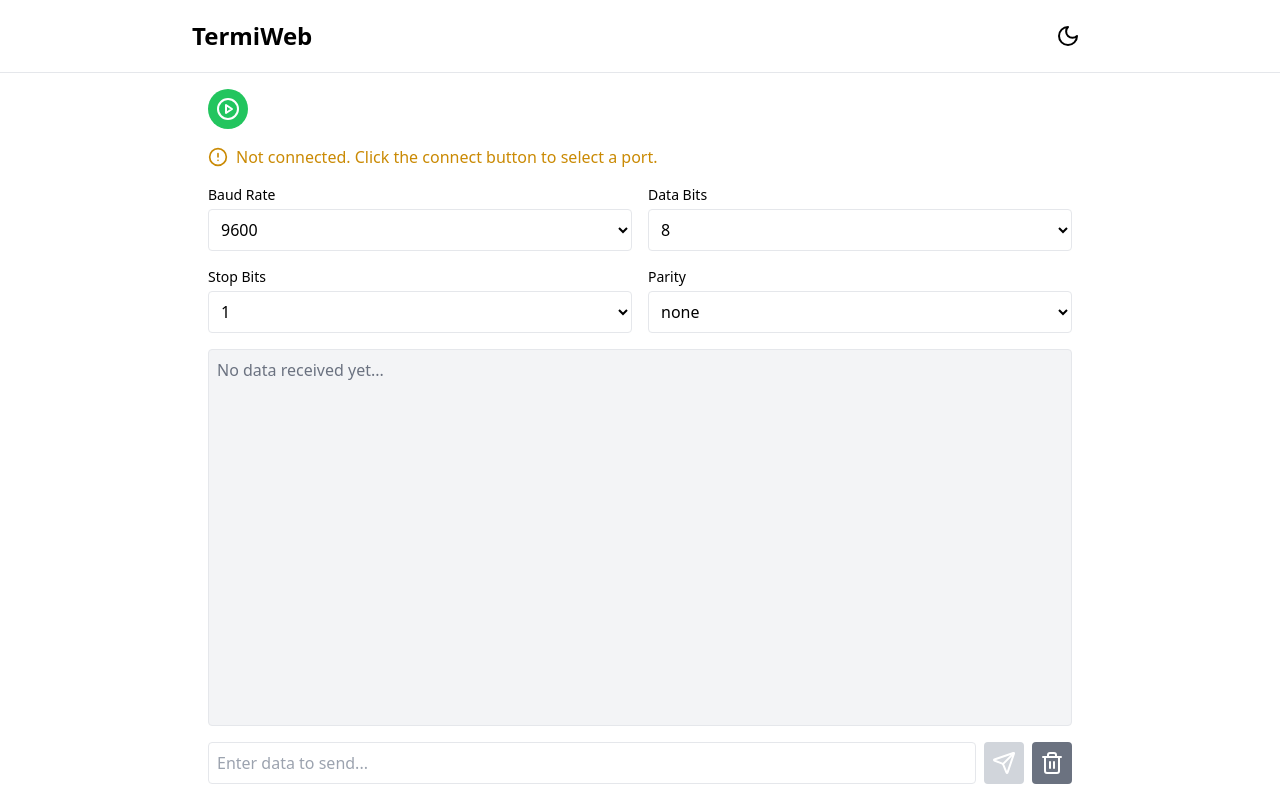
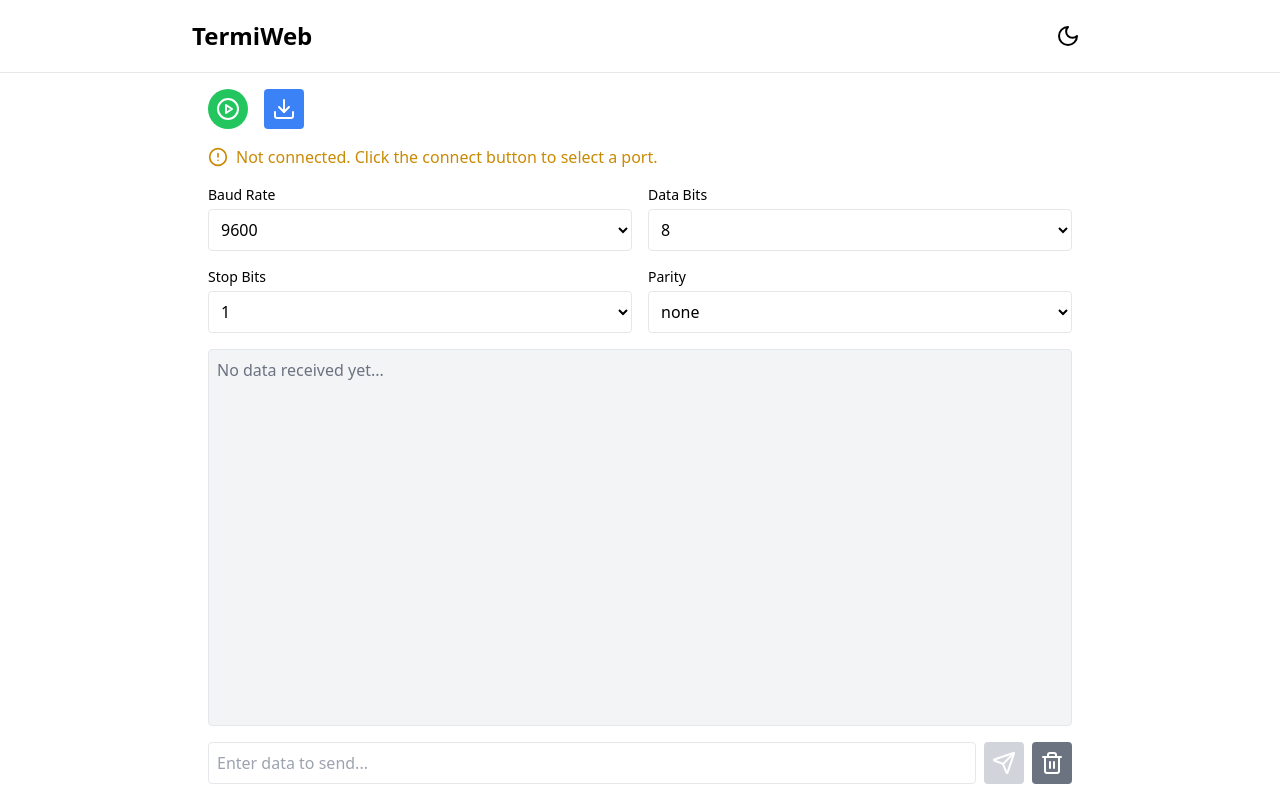
Before and after one commit to baturyilmaz/uartterminal.com, a React (Vite) app: page / in a window 1280 px wide. Built offline with nearby package versions, Linux system fonts and the light colour scheme.

Commit message:
add logging

```diff
--- a/src/App.tsx
+++ b/src/App.tsx
@@ -1,5 +1,5 @@
 import React, { useState, useRef, useEffect, createContext, useContext } from 'react';
-import { AlertCircle, Send, Trash2, PlayCircle, StopCircle, Moon, Sun } from 'lucide-react';
+import { AlertCircle, Send, Trash2, PlayCircle, StopCircle, Moon, Sun, Copy, Download } from 'lucide-react';
 
 const ThemeContext = createContext({ isDarkMode: false, toggleDarkMode: () => {} });
 
@@ -169,6 +169,28 @@ const App = () => {
     return date.toLocaleTimeString('en-US', { hour12: false });
   };
 
+  const copyToClipboard = (text) => {
+    navigator.clipboard.writeText(text).then(() => {
+      // You could add a temporary "Copied!" message here if desired
+    }, (err) => {
+      console.error('Could not copy text: ', err);
+    });
+  };
+
+  const saveLog = () => {
+    const logContent = receivedData.map(item =>
+      `${formatTimestamp(item.timestamp)} ${item.type === 'sent' ? 'TX:' : 'RX:'} ${item.text}`
+    ).join('\n');
+
+    const blob = new Blob([logContent], { type: 'text/plain' });
+    const url = URL.createObjectURL(blob);
+    const link = document.createElement('a');
+    link.href = url;
+    link.download = 'serial_log.txt';
+    link.click();
+    URL.revokeObjectURL(url);
+  };
+
   return (
     <div className="h-screen flex flex-col bg-white dark:bg-gray-900 text-black dark:text-white">
       <div className="flex-shrink-0 p-4 border-b dark:border-gray-700">
@@ -188,6 +210,13 @@ const App = () => {
               className={`p-2 rounded-full ${isConnected ? 'bg-red-500 hover:bg-red-600' : 'bg-green-500 hover:bg-green-600'}`}
             >
               {isConnected ? <StopCircle size={24} color="white" /> : <PlayCircle size={24} color="white" />}
+            </button>
+            <button
+              onClick={saveLog}
+              className="p-2 rounded bg-blue-500 hover:bg-blue-600"
+              title="Save Log"
+            >
+              <Download size={24} color="white" />
             </button>
           </div>
 
@@ -238,10 +267,19 @@ const App = () => {
             <p className="text-gray-500 dark:text-gray-400">No data received yet...</p>
           ) : (
             receivedData.map((item, index) => (
-              <div key={index} className={`mb-1 ${item.type === 'sent' ? 'text-blue-600 dark:text-blue-400' : 'text-green-600 dark:text-green-400'}`}>
-                <span className="text-xs text-gray-500 dark:text-gray-400 mr-2">{formatTimestamp(item.timestamp)}</span>
-                <span className="font-bold mr-2">{item.type === 'sent' ? 'TX:' : 'RX:'}</span>
-                <span className="font-mono">{item.text}</span>
+              <div key={index} className={`mb-1 flex items-center justify-between ${item.type === 'sent' ? 'text-blue-600 dark:text-blue-400' : 'text-green-600 dark:text-green-400'}`}>
+                <div>
+                  <span className="text-xs text-gray-500 dark:text-gray-400 mr-2">{formatTimestamp(item.timestamp)}</span>
+                  <span className="font-bold mr-2">{item.type === 'sent' ? 'TX:' : 'RX:'}</span>
+                  <span className="font-mono">{item.text}</span>
+                </div>
+                <button
+                  onClick={() => copyToClipboard(item.text)}
+                  className="p-1 rounded bg-gray-300 hover:bg-gray-400 dark:bg-gray-700 dark:hover:bg-gray-600"
+                  title="Copy"
+                >
+                  <Copy size={16} />
+                </button>
               </div>
             ))
           )}
```
